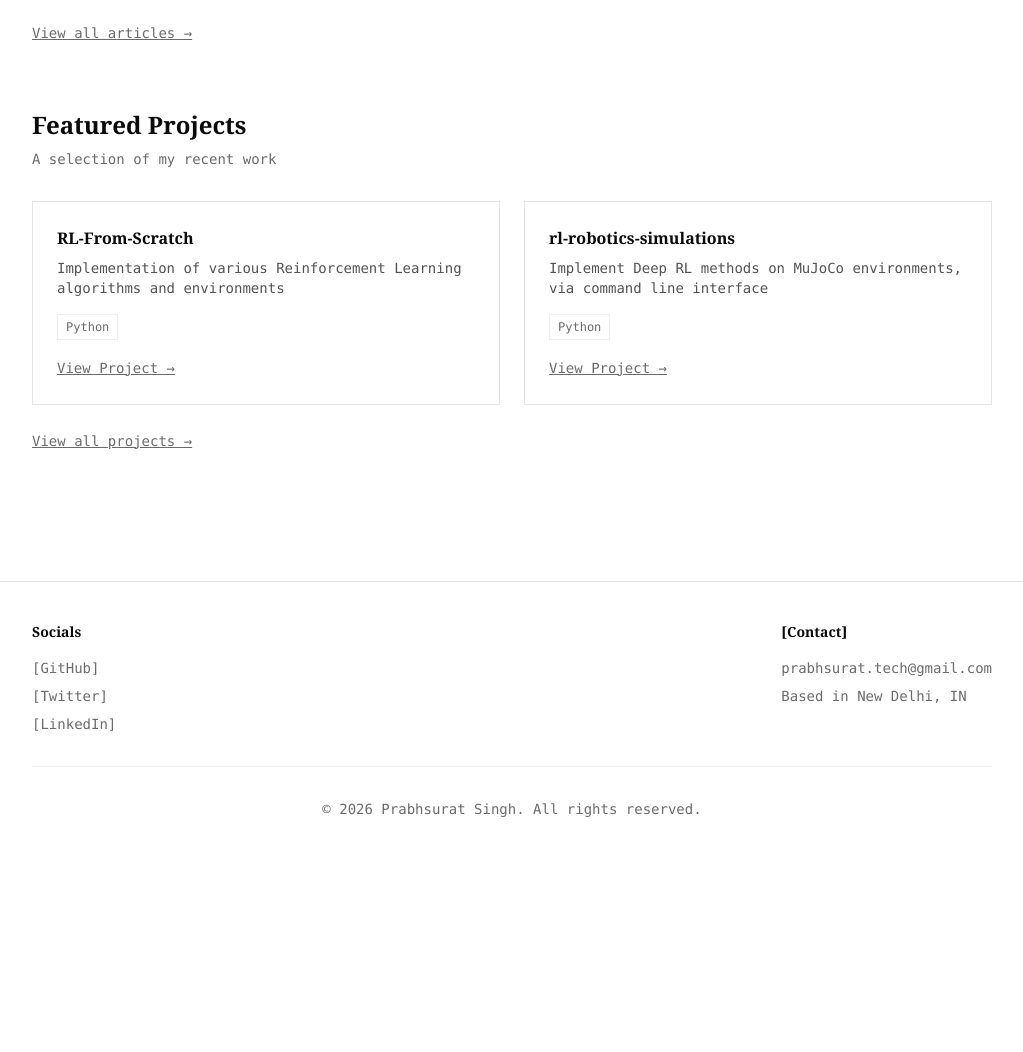
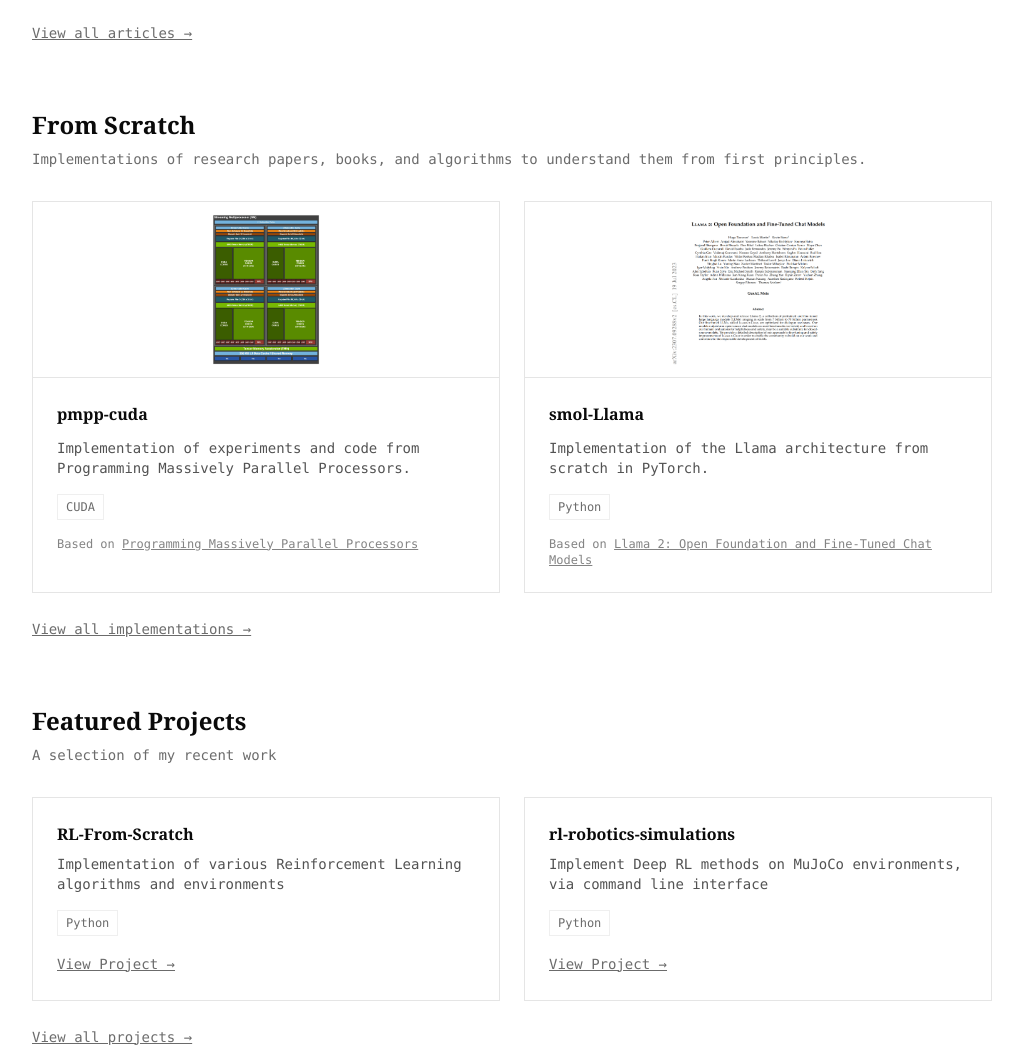
Before and after one commit to prabhsuratsingh/prabhsuratsingh.github.io, an Astro site: page / in a window 1280 px wide. Shown: the part 1115-2167 px from the top of the page, without its empty margins (128-1151 px from the left). Before the commit the page ends 1974 px from the top, so only its background shows below. Built offline with nearby package versions, Linux system fonts and the light colour scheme; Astro itself is replaced by a stand-in of ours.

Commit message:
add scratch implementations section

```diff
--- a/src/components/Navbar.astro
+++ b/src/components/Navbar.astro
@@ -5,6 +5,7 @@ const navLinks = [
 	{ href: "/", label: "[Home]" },
 	{ href: "/blog", label: "[Blog]" },
 	{ href: "/projects", label: "[Projects]" },
+	{ href: "/from_scratch", label: "[From Scratch]" },
 ];
 ---
 
--- /dev/null
+++ b/src/data/from_scratch.json
@@ -0,0 +1,112 @@
+[
+  {
+    "name": "pmpp-cuda",
+    "description": "Implementation of experiments and code from Programming Massively Parallel Processors.",
+    "github": "https://github.com/prabhsuratsingh/pmpp-cuda",
+    "resource": {
+      "name": "Programming Massively Parallel Processors",
+      "url": "https://www.elsevier.com/books/programming-massively-parallel-processors/hwu/978-0-323-91231-0"
+    },
+    "image": "/images/from-scratch/blackwell.webp",
+    "languages": ["CUDA"]
+  },
+  {
+    "name": "smol-Llama",
+    "description": "Implementation of the Llama architecture from scratch in PyTorch.",
+    "github": "https://github.com/prabhsuratsingh/smol-Llama",
+    "resource": {
+      "name": "Llama 2: Open Foundation and Fine-Tuned Chat Models",
+      "url": "https://arxiv.org/abs/2307.09288"
+    },
+    "image": "/images/from-scratch/llama.png",
+    "languages": ["Python"]
+  },
+  {
+    "name": "smolGPT-2",
+    "description": "Implemented GPT-2 and Byte Pair Encoding (BPE) from scratch using PyTorch.",
+    "github": "https://github.com/prabhsuratsingh/smolGPT-2",
+    "resource": {
+      "name": "Language Models are Unsupervised Multitask Learners",
+      "url": "https://cdn.openai.com/better-language-models/language_models_are_unsupervised_multitask_learners.pdf"
+    },
+    "image": "/images/from-scratch/gpt2.png",
+    "languages": ["Python"]
+  },
+  {
+    "name": "smolGPT",
+    "description": "Implementation of the original GPT architecture from scratch using PyTorch.",
+    "github": "https://github.com/prabhsuratsingh/smolGPT",
+    "resource": {
+      "name": "Improving Language Understanding by Generative Pre-Training",
+      "url": "https://cdn.openai.com/research-covers/language-unsupervised/language_understanding_paper.pdf"
+    },
+    "image": "/images/from-scratch/gpt.png",
+    "languages": ["Python"]
+  },
+  {
+    "name": "transformer",
+    "description": "Implementation of the Transformer architecture from scratch.",
+    "github": "https://github.com/prabhsuratsingh/transformer",
+    "resource": {
+      "name": "Attention Is All You Need",
+      "url": "https://arxiv.org/abs/1706.03762"
+    },
+    "image": "/images/from-scratch/transformer.png",
+    "languages": ["Python"]
+  },
+  {
+    "name": "Neural-Style-Transfer",
+    "description": "Neural Style Transfer using a pretrained VGG-19 implemented in PyTorch.",
+    "github": "https://github.com/prabhsuratsingh/Neural-Style-Transfer",
+    "resource": {
+      "name": "A Neural Algorithm of Artistic Style",
+      "url": "https://arxiv.org/abs/1508.06576"
+    },
+    "image": "/images/from-scratch/nst.png",
+    "languages": ["Python"]
+  },
+  {
+    "name": "micrograd",
+    "description": "Tiny scalar-valued autograd engine and neural network library built from scratch.",
+    "github": "https://github.com/prabhsuratsingh/micrograd",
+    "resource": {
+      "name": "micrograd by Andrej Karpathy",
+      "url": "https://github.com/karpathy/micrograd"
+    },
+    "image": "/images/from-scratch/micrograd.png",
+    "languages": ["Python"]
+  },
+  {
+    "name": "Recurrent-Neural-Networks",
+    "description": "Implementations of vanilla RNNs for sequence modeling.",
+    "github": "https://github.com/prabhsuratsingh/Recurrent-Neural-Networks",
+    "resource": {
+      "name": "Machine Learning with PyTorch and Scikit-Learn",
+      "url": "https://sebastianraschka.com/books/machine-learning-with-pytorch-and-scikit-learn/"
+    },
+    "image": "/images/from-scratch/rnn.png",
+    "languages": ["Jupyter Notebook"]
+  },
+  {
+    "name": "mnist-mlp",
+    "description": "Multi-layer perceptron trained on MNIST using PyTorch.",
+    "github": "https://github.com/prabhsuratsingh/mnist-mlp",
+    "resource": {
+      "name": "MNIST Dataset",
+      "url": "http://yann.lecun.com/exdb/mnist/"
+    },
+    "image": "/images/from-scratch/mlp.jpg",
+    "languages": ["Jupyter Notebook", "Python"]
+  },
+  {
+    "name": "iris-pytorch-nn",
+    "description": "Feedforward neural network trained on the Iris dataset using PyTorch.",
+    "github": "https://github.com/prabhsuratsingh/iris-pytorch-nn",
+    "resource": {
+      "name": "Iris Dataset",
+      "url": "https://archive.ics.uci.edu/dataset/53/iris"
+    },
+    "image": "",
+    "languages": ["Jupyter Notebook"]
+  }
+]
--- a/src/pages/blog/index.astro
+++ b/src/pages/blog/index.astro
@@ -50,7 +50,7 @@ const sortedPosts = allBlogPosts.sort(
 							<img
 								src={blog.data.cover}
 								alt={blog.data.title}
-								class="hidden md:block w-48 h-32 object-contain border border-border rounded bg-white flex-shrink-0"
+								class="hidden md:block w-48 h-32 object-contain border border-border rounded bg-white shrink-0"
 							/>
 						)}
 					</a>
--- /dev/null
+++ b/src/pages/from_scratch/index.astro
@@ -0,0 +1,69 @@
+---
+import Layout from "../../layouts/Layout.astro";
+import projects from "../../data/from_scratch.json";
+---
+
+<Layout>
+    <div class="max-w-5xl mx-auto px-4 sm:px-6 lg:px-8 py-16">
+        <div class="mb-12">
+            <h1 class="text-3xl font-serif font-bold mb-2">From Scratch</h1>
+
+            <p class="text-sm opacity-60">
+                Implementations of research papers, books, and algorithms to
+                understand them from first principles.
+            </p>
+        </div>
+
+        <div class="space-y-4">
+            {
+                projects.map((project) => (
+                    <div class="flex gap-6 border border-border p-6">
+                        <div class="flex-1">
+                            <h2 class="text-xl font-serif font-bold mb-2">
+                                {project.name}
+                            </h2>
+
+                            <p class="text-sm opacity-70 mb-4">
+                                {project.description}
+                            </p>
+
+                            <div class="flex flex-wrap gap-2 mb-4">
+                                {project.languages.map((lang) => (
+                                    <span class="text-xs px-2 py-1 border border-border opacity-60">
+                                        {lang}
+                                    </span>
+                                ))}
+                            </div>
+
+                            <div class="flex gap-4 text-sm">
+                                <a
+                                    href={project.github}
+                                    target="_blank"
+                                    class="underline opacity-70 hover:opacity-100"
+                                >
+                                    GitHub ↗
+                                </a>
+
+                                <a
+                                    href={project.resource.url}
+                                    target="_blank"
+                                    class="underline opacity-70 hover:opacity-100"
+                                >
+                                    {project.resource.name} ↗
+                                </a>
+                            </div>
+                        </div>
+
+                        {project.image && (
+                            <img
+                                src={project.image}
+                                alt={project.name}
+                                class="hidden md:block w-48 aspect-video object-contain border border-border rounded bg-white p-2 shrink-0"
+                            />
+                        )}
+                    </div>
+                ))
+            }
+        </div>
+    </div>
+</Layout>
--- a/src/pages/index.astro
+++ b/src/pages/index.astro
@@ -2,6 +2,7 @@
 import Layout from "../layouts/Layout.astro";
 import { getCollection } from "astro:content";
 import projects from "../data/projects.json";
+import scratch from "../data/from_scratch.json";
 
 const allBlogPosts = await getCollection("blog");
 const latestBlogs = allBlogPosts
@@ -20,8 +21,9 @@ const latestBlogs = allBlogPosts
 
 					<p class="text-sm opacity-70 mb-6 leading-relaxed">
 						I’m <strong>Prabhsurat Singh</strong> — a software engineer
-						from New Delhi, India, with a Bachelor's degree in Computer Science
-						and a minor in Artificial Intelligence and Machine Learning.
+						from New Delhi, India, with a Bachelor's degree in Computer
+						Science and a minor in Artificial Intelligence and Machine
+						Learning.
 						<br />
 						<br />
 						I spend most of my time building machine learning systems,
@@ -30,8 +32,8 @@ const latestBlogs = allBlogPosts
 							>Reinforcement Learning, LLM post-training, and Deep
 							Learning</strong
 						>, where I work on everything from RL algorithms and
-						training pipelines to <strong>GPU programming</strong> and model
-						optimization.
+						training pipelines to <strong>GPU programming</strong> and
+						model optimization.
 						<br />
 						<br />
 						Alongside ML research, I enjoy building distributed backend
@@ -89,23 +91,24 @@ const latestBlogs = allBlogPosts
 							href={`/blog/${blog.slug}`}
 							class="group border border-border hover:bg-muted-foreground/10 transition-colors overflow-hidden"
 						>
-	{
-		blog.data.cover && (
+							{blog.data.cover && (
 								<img
 									src={blog.data.cover}
 									alt={blog.data.title}
 									class="w-full h-44 object-contain bg-white border-b border-border p-3"
 								/>
-		)
-	}
+							)}
 
 							<div class="p-6">
 								<time class="text-xs opacity-50 uppercase tracking-wider">
-			{blog.data.date.toLocaleDateString("en-US", {
+									{blog.data.date.toLocaleDateString(
+										"en-US",
+										{
 											year: "numeric",
 											month: "long",
 											day: "numeric",
-			})}
+										},
+									)}
 								</time>
 
 								<h3 class="font-serif font-bold mt-2 mb-3 group-hover:underline">
@@ -131,6 +134,72 @@ const latestBlogs = allBlogPosts
 					class="text-sm opacity-60 hover:opacity-100 transition-opacity underline"
 				>
 					View all articles →
+				</a>
+			</div>
+		</section>
+
+		<!-- From Scratch -->
+		<section class="mb-16">
+			<div class="mb-8">
+				<h2 class="text-2xl font-serif font-bold mb-2">From Scratch</h2>
+				<p class="text-sm opacity-60">
+					Implementations of research papers, books, and algorithms to
+					understand them from first principles.
+				</p>
+			</div>
+
+			<div class="grid grid-cols-1 md:grid-cols-2 gap-6">
+				{
+					scratch.slice(0, 2).map((impl) => (
+						<a
+							href={impl.github}
+							target="_blank"
+							rel="noopener noreferrer"
+							class="group border border-border hover:bg-muted-foreground/10 transition-colors overflow-hidden"
+						>
+							{impl.image && (
+								<img
+									src={impl.image}
+									alt={impl.name}
+									class="w-full h-44 object-contain bg-white border-b border-border p-3"
+								/>
+							)}
+
+							<div class="p-6">
+								<h3 class="font-serif font-bold mb-3 group-hover:underline">
+									{impl.name}
+								</h3>
+
+								<p class="text-sm opacity-70 line-clamp-2 mb-4">
+									{impl.description}
+								</p>
+
+								<div class="flex flex-wrap gap-2 mb-4">
+									{impl.languages.map((lang) => (
+										<span class="text-xs px-2 py-1 border border-border opacity-60">
+											{lang}
+										</span>
+									))}
+								</div>
+
+								<p class="text-xs opacity-50">
+									Based on{" "}
+									<span class="underline">
+										{impl.resource.name}
+									</span>
+								</p>
+							</div>
+						</a>
+					))
+				}
+			</div>
+
+			<div class="mt-6">
+				<a
+					href="/from_scratch"
+					class="text-sm opacity-60 hover:opacity-100 transition-opacity underline"
+				>
+					View all implementations →
 				</a>
 			</div>
 		</section>
```
Also changed, not shown: public/images/from-scratch/blackwell.webp (added), public/images/from-scratch/gpt.png (added), public/images/from-scratch/gpt2.png (added), public/images/from-scratch/llama.png (added), public/images/from-scratch/micrograd.png (added), public/images/from-scratch/mlp.jpg (added), public/images/from-scratch/nst.png (added), public/images/from-scratch/pmpp.jpg (added), public/images/from-scratch/rnn.png (added), public/images/from-scratch/transformer.png (added). Lines whose indentation alone changed are shown as unchanged.
